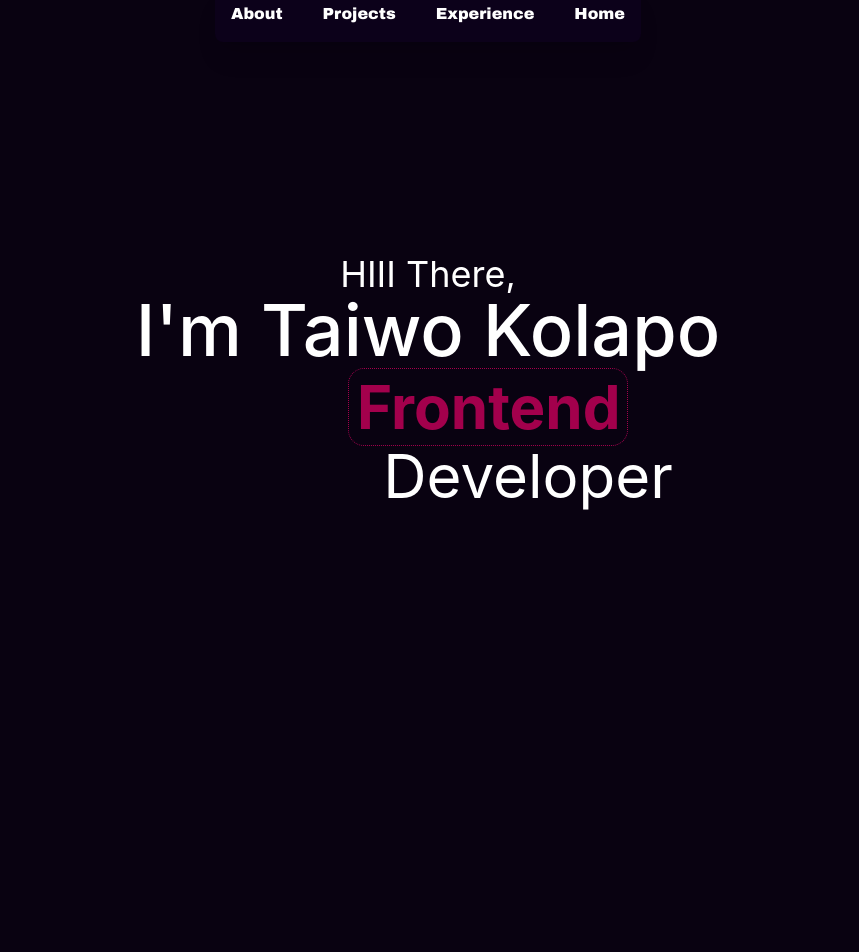
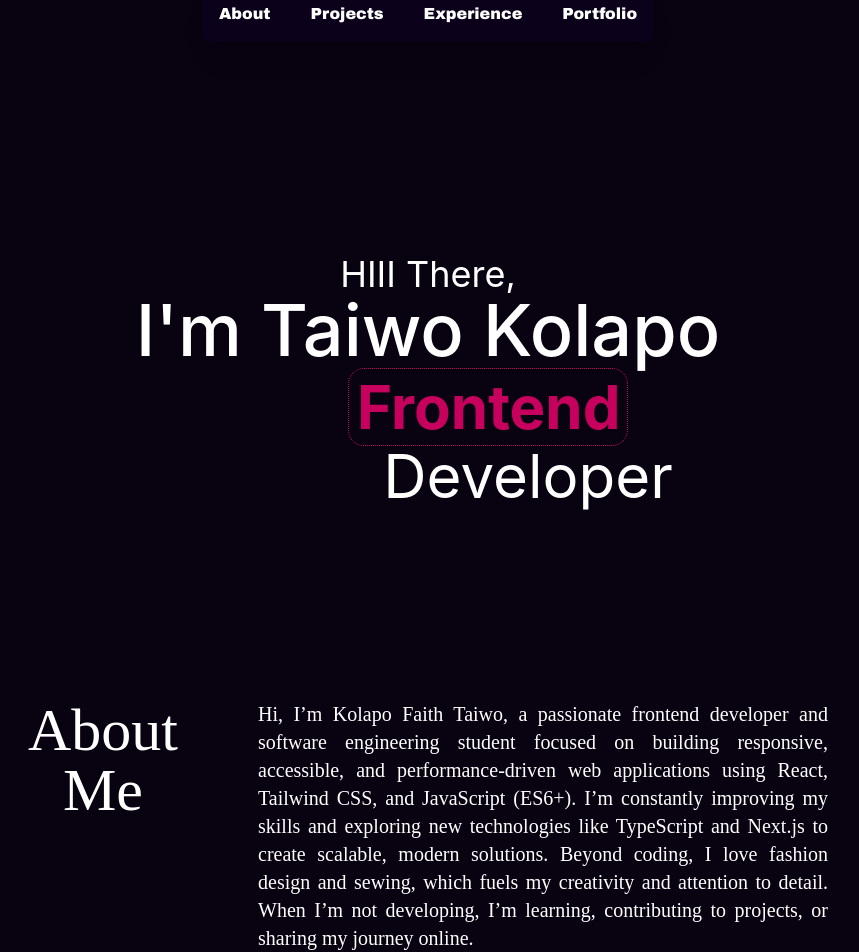
Before and after one commit to Favics-T/TaiwoPortfolio, a React (Vite) app: page / in a window 1280 px wide. Shown: the part 22-974 px from the top of the page, without its empty margins (212-1071 px from the left). Before the commit the page ends 800 px from the top, so only its background shows below. Built offline with nearby package versions, Linux system fonts and the light colour scheme.

Commit message:
done with about section

```diff
--- a/src/App.jsx
+++ b/src/App.jsx
@@ -2,12 +2,14 @@ import React from 'react'
 import svg from './assets/svg.svg'
 import Nav from './component/Nav'
 import Hero from './component/Hero'
+import About from './component/About'
 
 const App = () => {
   return (
     <div className=' h-screen  text-white flex flex-col gap-20 px-20 '>
      <Nav />
      <Hero />
+     <About />
     </div>
   )
 }
--- /dev/null
+++ b/src/component/About.jsx
@@ -0,0 +1,23 @@
+import React from 'react'
+
+const About = () => {
+  return (
+    <div className='-mt-20  font-[Mubik] md:px-40'>
+      <div className='flex gap-20'>
+       <h1 className='text-6xl text-center w-full'>About Me</h1>
+        <div>
+            <p className='text-xl text-justify'>
+
+Hi, I’m Kolapo Faith Taiwo, a passionate frontend developer and software engineering student focused on building responsive, accessible, and performance-driven web applications using React, Tailwind CSS, and JavaScript (ES6+).
+
+I’m constantly improving my skills and exploring new technologies like TypeScript and Next.js to create scalable, modern solutions. Beyond coding, I love fashion design and sewing, which fuels my creativity and attention to detail.
+
+When I’m not developing, I’m learning, contributing to projects, or sharing my journey online.
+            </p>
+        </div>
+      </div>
+    </div>
+  )
+}
+
+export default About
--- a/src/component/Hero.jsx
+++ b/src/component/Hero.jsx
@@ -7,7 +7,7 @@ const Hero = () => {
             <h1 className='text-4xl text-center'>HIII There,</h1>
             <h1 className='text-7xl font-medium font-[Inter]'>
                 I'm Taiwo Kolapo</h1>
-            <h1 className='text-6xl ml-30 text-pink-800 font-bold border border-dotted rounded-2xl p-2  w-1/4 mt-0.5 text-center'>
+            <h1 className='text-6xl ml-30 text-pink-700 font-bold border border-dotted rounded-2xl p-2  w-1/4 mt-0.5 text-center'>
                 Frontend</h1>
             <h1 className='text-6xl ml-50'>Developer</h1>
 
--- a/src/component/Nav.jsx
+++ b/src/component/Nav.jsx
@@ -6,7 +6,7 @@ const Nav = () => {
         {name:"About", path:""},
          {name:"Projects", path:""},
           {name:"Experience", path:""},
-          {name:"Home"}
+          {name:"Portfolio"}
 
 ]
   return (
```
